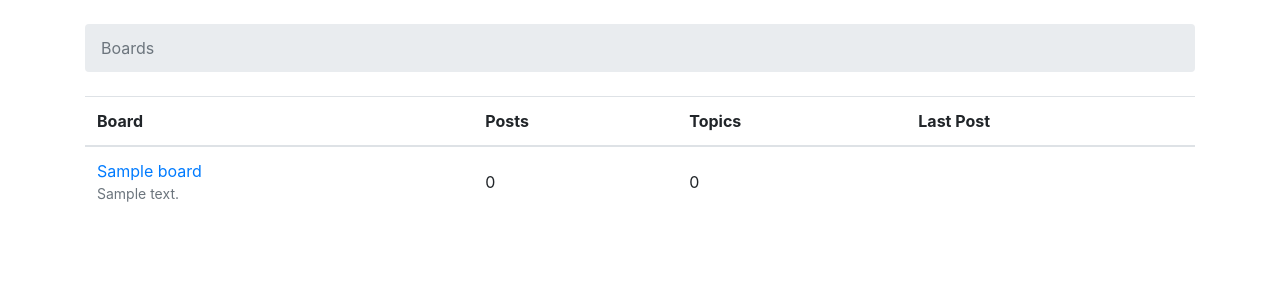
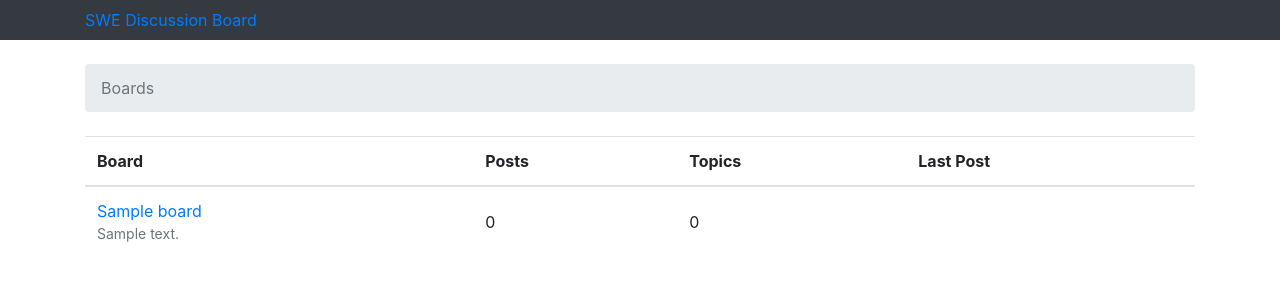
Before and after one commit to anthonygraca/discussion_board_django, a Django app: template templates/home.html in a window 1280 px wide. Shown: the top 300 px of the page. Run offline with Django 3.2, Linux system fonts and the light colour scheme; the template is opened without the code that fills it: most values are stand-ins (such as "Sample title", 1, 10 or a date in 2020); some libraries are stand-ins or nearby versions.

Commit message:
attempt to add logo to navbar

```diff
--- a/templates/base.html
+++ b/templates/base.html
@@ -6,6 +6,15 @@
     <link rel="stylesheet" href="{% static 'css/bootstrap.min.css' %}">
   </head>
   <body>
+
+    <nav class="navbar navbar-expand-lg navbar-dark bg-dark">
+      <div class="container">
+        <a class"navbar-brand" href="{% url 'home' %}">SWE Discussion Board
+          <!--<img src="ASILogo.jpg" id="logo" class"d-inline-block mr-l" alt="Logo">-->
+        </a>
+      </div>
+    </nav>
+
     <div class="container">
       <ol class="breadcrumb my-4">
         {% block breadcrumb %}
```
